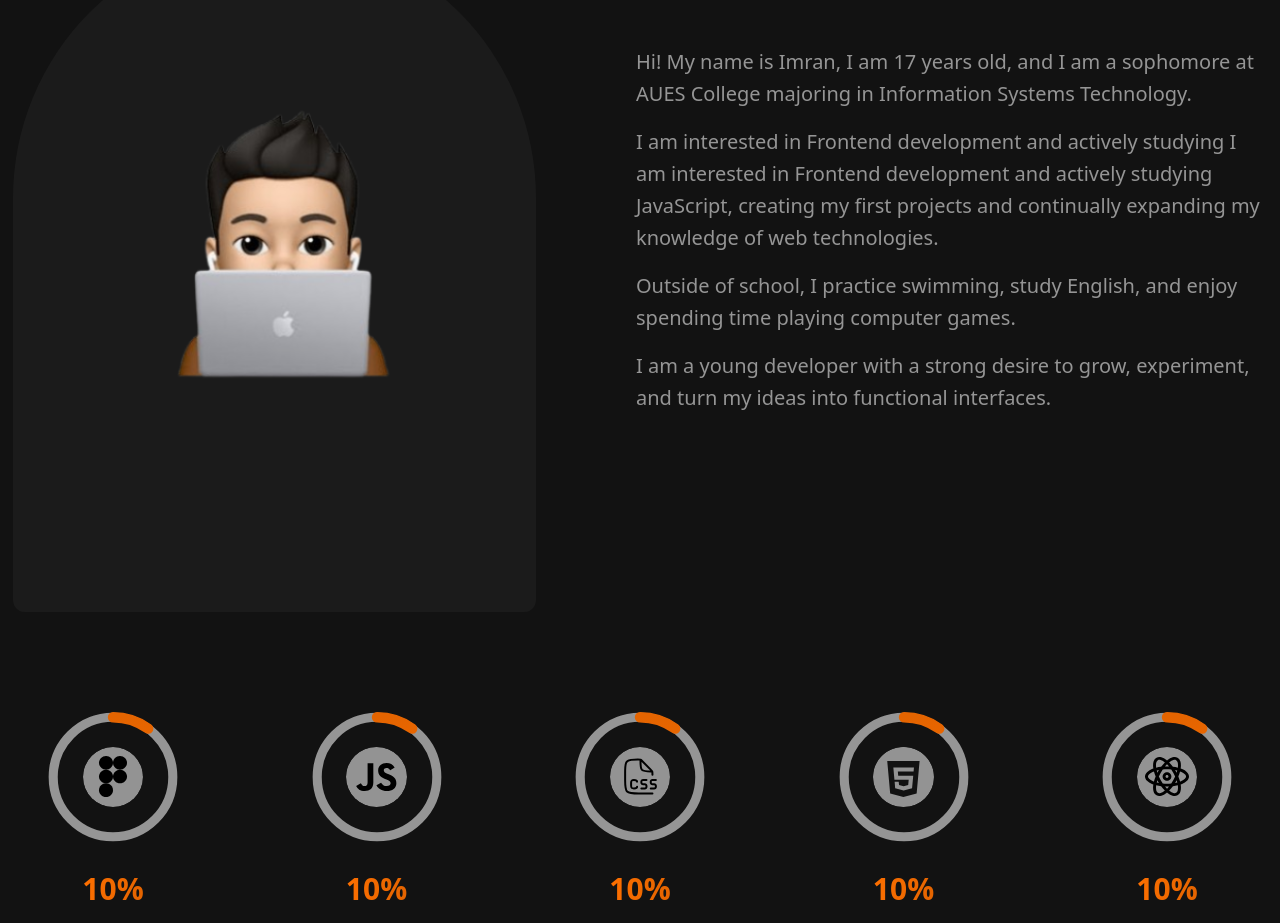
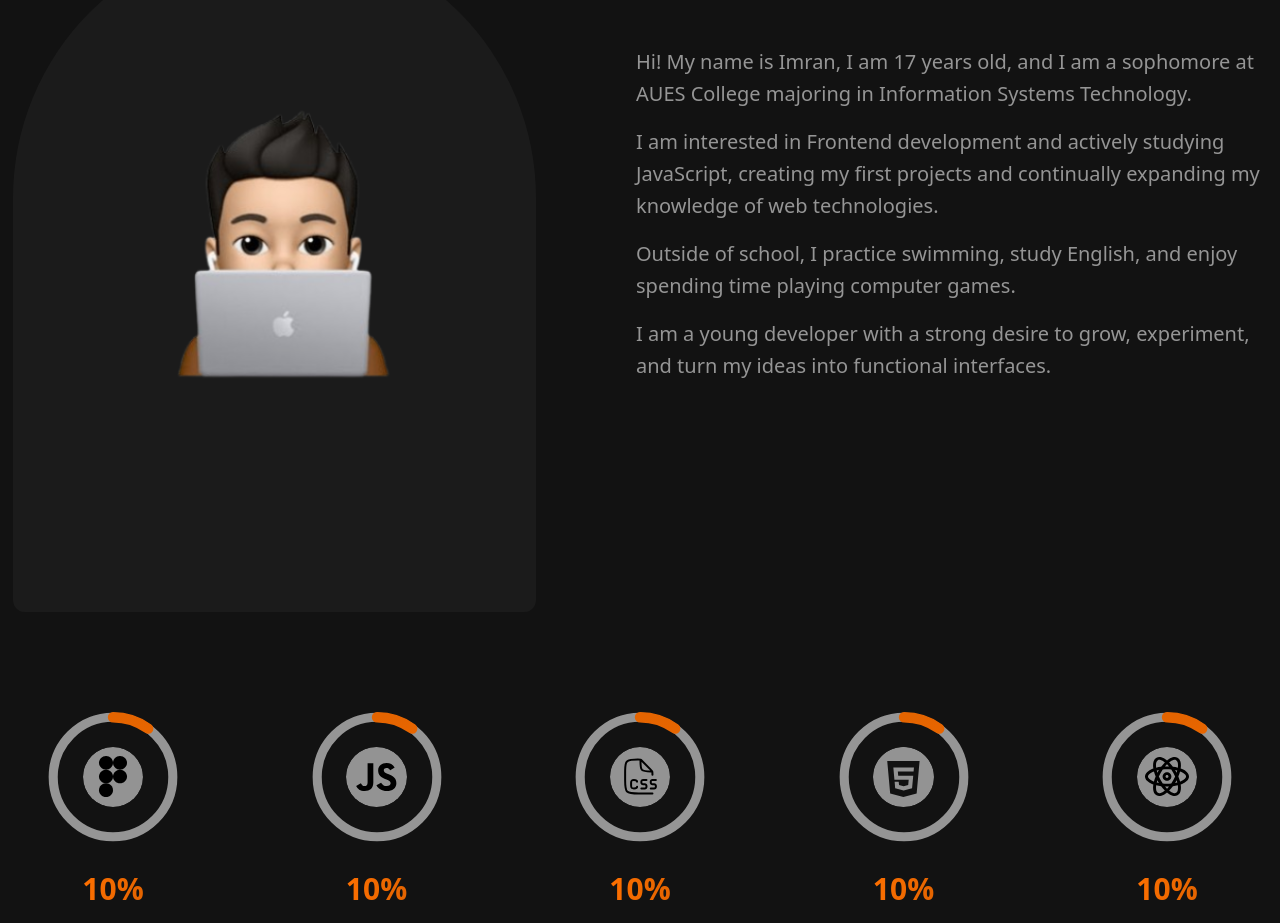
Before and after one commit to imranahmetov-png/my-blog, a React (Vite) app: page / in a window 1280 px wide. Shown: the part 2280-3203 px from the top of the page. Built offline with nearby package versions, Linux system fonts and the light colour scheme.

Commit message:
Удалил лишний текст в (AboutMe)

```diff
--- a/src/component/aboutMe.tsx
+++ b/src/component/aboutMe.tsx
@@ -81,8 +81,7 @@ export default function UiAboutMe() {
                 AUES College majoring in Information Systems Technology.
               </p>
               <p className="mb-4">
-                I am interested in Frontend development and actively studying I
-                am interested in Frontend development and actively studying
+                I am interested in Frontend development and actively studying
                 JavaScript, creating my first projects and continually expanding
                 my knowledge of web technologies.
               </p>
```
Also changed, not shown: 2 other files (tests, documents, lock files or other folders).
